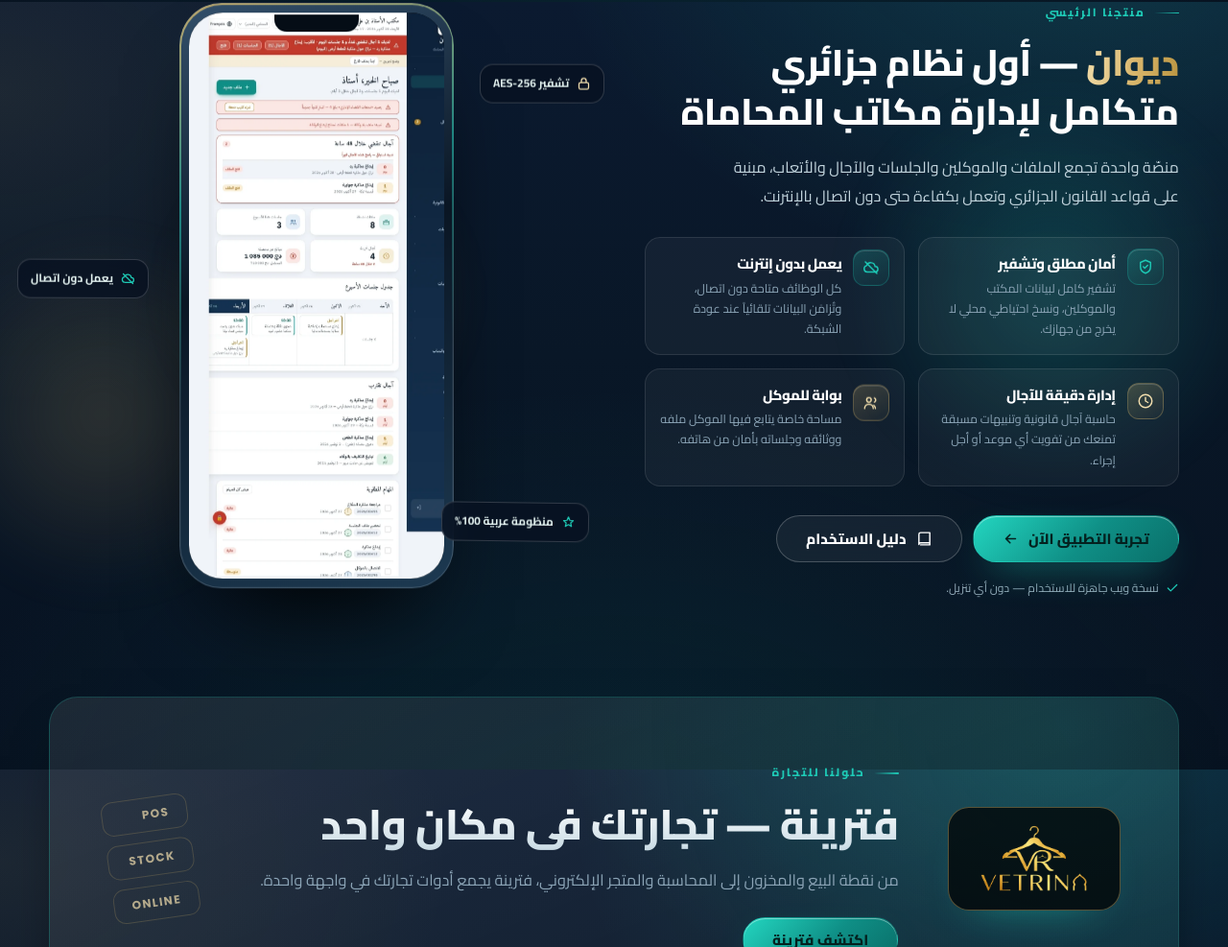
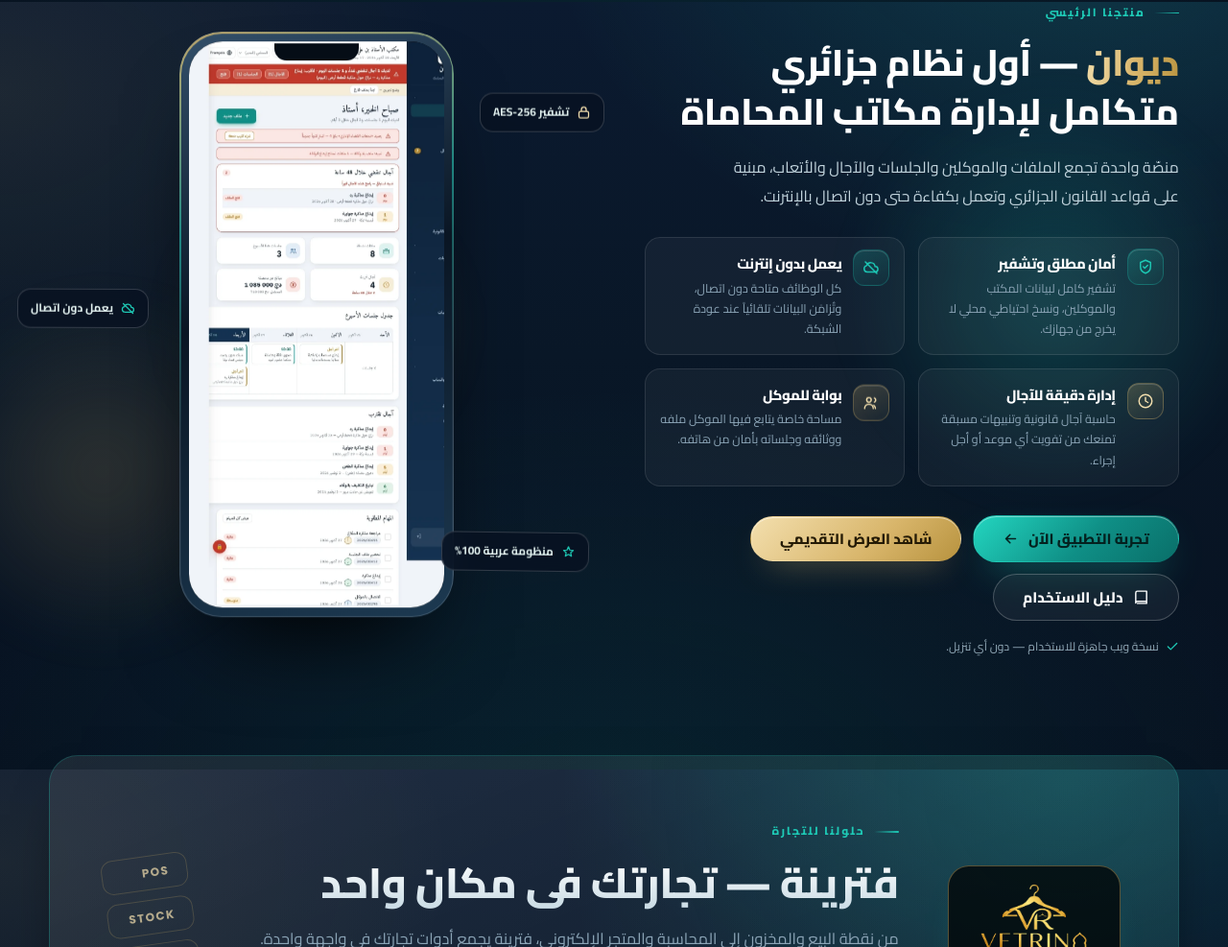
Before and after one commit to Diwanpro/attia-website, a plain HTML site: page index.html in a window 1280 px wide. Shown: the part 1598-2585 px from the top of the page at 96% size. Drawn offline with nearby package versions, Linux system fonts and the light colour scheme.

Commit message:
Link Diwan presentation from homepage
Co-authored-by: arena-agent <297053741+arena-agent@users.noreply.github.com>

```diff
--- a/assets/i18n.js
+++ b/assets/i18n.js
@@ -164,6 +164,7 @@
       "diwan.f4Title": "بوابة للموكل",
       "diwan.f4Desc": "مساحة خاصة يتابع فيها الموكل ملفه ووثائقه وجلساته بأمان من هاتفه.",
       "diwan.cta1": "تجربة التطبيق الآن",
+      "diwan.presentation": "شاهد العرض التقديمي",
       "diwan.cta2": "دليل الاستخدام",
       "diwan.badge1": "تشفير AES-256",
       "diwan.badge2": "يعمل دون اتصال",
@@ -419,6 +420,7 @@
       "diwan.f4Title": "Portail client",
       "diwan.f4Desc": "Un espace dédié où le client suit son dossier, ses documents et ses audiences depuis son téléphone.",
       "diwan.cta1": "Essayer l'application",
+      "diwan.presentation": "Voir la présentation (en arabe)",
       "diwan.cta2": "Guide d'utilisation",
       "diwan.badge1": "Chiffrement AES-256",
       "diwan.badge2": "Mode hors ligne",
--- a/index.html
+++ b/index.html
@@ -294,6 +294,7 @@
             <span data-i18n="diwan.cta1">تجربة التطبيق الآن</span>
             <svg class="btn-arrow" width="17" height="17" viewBox="0 0 24 24" fill="none" stroke="currentColor" stroke-width="2.2" stroke-linecap="round" stroke-linejoin="round" aria-hidden="true"><path d="M5 12h14M13 6l6 6-6 6" /></svg>
           </a>
+          <a class="btn btn-gold" href="./diwan-presentation.html" target="_blank" rel="noopener noreferrer" data-i18n="diwan.presentation">شاهد العرض التقديمي</a>
           <a class="btn btn-ghost" href="https://diwanpro.github.io/Diwan.app/diwan_guide-1.html" target="_blank" rel="noopener noreferrer">
             <svg width="17" height="17" viewBox="0 0 24 24" fill="none" stroke="currentColor" stroke-width="2" stroke-linecap="round" stroke-linejoin="round" aria-hidden="true"><path d="M4 5.5A2.5 2.5 0 0 1 6.5 3H20v15H6.5A2.5 2.5 0 0 0 4 20.5zM4 20.5A2.5 2.5 0 0 1 6.5 18H20v3H6.5" /></svg>
             <span data-i18n="diwan.cta2">دليل الاستخدام</span>
--- a/sitemap.xml
+++ b/sitemap.xml
@@ -10,4 +10,5 @@
   <url><loc>https://diwanpro.github.io/attia-website/vetrina-fr.html</loc></url>
   <url><loc>https://diwanpro.github.io/attia-website/custom-services.html</loc></url>
   <url><loc>https://diwanpro.github.io/attia-website/custom-services-fr.html</loc></url>
+  <url><loc>https://diwanpro.github.io/attia-website/diwan-presentation.html</loc></url>
 </urlset>
```
Also changed, not shown: fr.html (+1 -0 lines).
